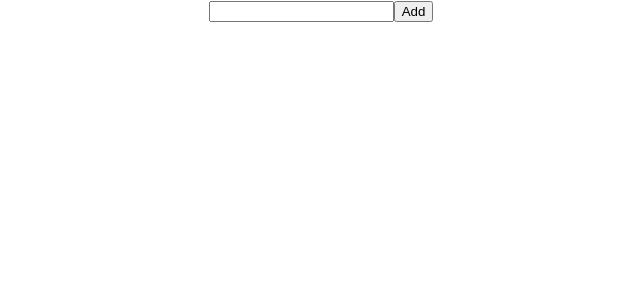
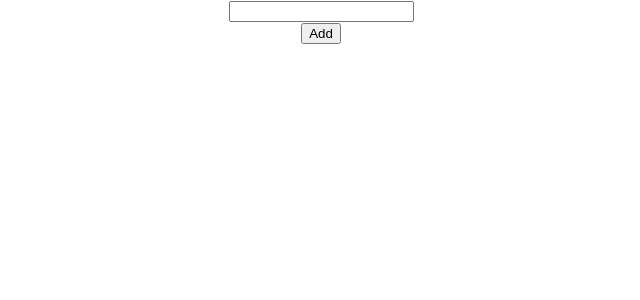
Before and after one commit to BlakeGreeley/MERN-Stack-Assignments, a React (Create React App) app in the folder todolist/: page / in a window 1280 px wide. Shown: the top 300 px of the page, without its empty margins (319-959 px from the left). Built offline with nearby package versions, Linux system fonts and the light colour scheme.

Commit message:
fixing assignment

```diff
--- a/todolist/src/App.js
+++ b/todolist/src/App.js
@@ -3,16 +3,52 @@ import Form from "./components/Form";
 import Display from "./components/Display";
 import './App.css';
 
+
 function App() {
-  const [todoList, setTodoList] = useState([]);
+  const [newTodo, setNewTodo] = useState('');
+  const [todos, setTodos] = useState([]);
+
+  const handleNewTodoSubmit = (event) => {
+    event.preventDefault();
+    // console.log(newTodo);
+    // todos.push(newTodo);
+    setTodos([...todos, newTodo]);
+    setNewTodo("");
+  };
+
+  const handleTodoDelete = (delIdx) => {
+    const filteredTodos = todos.filter((todo, i) => {
+      return i != delIdx;
+    });
+
+    setTodos(filteredTodos);
+  }
 
   return (
-    <div className="App">
-      { }
-      <Form todoList={todoList} setTodoList={setTodoList}/>
-      { }
-      <Display todoList={todoList} setTodoList={setTodoList}/>
-    </div>
+  <div style={{ textAlign: 'center'}}>
+    <form onSubmit={(event) => {
+    handleNewTodoSubmit(event);
+    }}>
+      <input onChange={(event) => {
+        setNewTodo(event.target.value);
+      }} type="text"/>
+      <div>
+        <button>Add</button>
+      </div>
+    </form>
+
+    {
+      todos.map((todo, i) => {
+        return (
+          <div key={i}>
+            <span>{todo}</span>
+            <button onClick={(event) => {
+              handleTodoDelete(i);
+            }}>Delete</button>
+          </div>
+        );
+      })}
+  </div>
   );
 }
 
--- a/todolist/src/components/Display.js
+++ b/todolist/src/components/Display.js
@@ -1,43 +1,43 @@
-import React, { useState } from 'react';
+// import React, { useState } from 'react';
 
-const Display = (props) => {
-    const { todoList, setTodoList } = props;
+// const Display = (props) => {
+//     const { todoList, setTodoList } = props;
 
-    const handleCompleted = (todo) => {
-        todo.markedDelete = !todo.markedDelete;
-        setTodoList([...todoList]);
-    };
+//     const handleCompleted = (todo) => {
+//         todo.markedDelete = !todo.markedDelete;
+//         setTodoList([...todoList]);
+//     };
 
-    const styled = (markedDelete) => {
-        if (markedDelete === true ) {
-            return "completed";
-        }
-        else {
-            return "notCompleted";
-        }
-    };
+//     const styled = (markedDelete) => {
+//         if (markedDelete === true ) {
+//             return "completed";
+//         }
+//         else {
+//             return "notCompleted";
+//         }
+//     };
 
-    const deleteButton = (idFromBelow) => {
-        setTodoList (
-            todoList.filter((todo, index) => {
-                return todo.id !== idFromBelow;
-            })
-        );
-    };
+//     const deleteButton = (idFromBelow) => {
+//         setTodoList (
+//             todoList.filter((todo, index) => {
+//                 return todo.id !== idFromBelow;
+//             })
+//         );
+//     };
 
-    return (
-        <div>
-            {todoList.map((todo, index) => (
-                <div className={styled(todo.markedDelete)} key={todo.id}>
-                    {" "}
-                    <p>{todo.content}</p>
-                    <input type="checkbox" onChange={() => handleCompleted(todo)}/>
+//     return (
+//         <div>
+//             {todoList.map((todo, index) => (
+//                 <div className={styled(todo.markedDelete)} key={todo.id}>
+//                     {" "}
+//                     <p>{todo.content}</p>
+//                     <input type="checkbox" onChange={() => handleCompleted(todo)}/>
 
-                    <button onClick={() => deleteButton(todo.id)}>Delete</button>{""}
-                </div>
-            ))}
-        </div>
-    );
-};
+//                     <button onClick={() => deleteButton(todo.id)}>Delete</button>{""}
+//                 </div>
+//             ))}
+//         </div>
+//     );
+// };
 
-export default Display;
+// export default Display;
--- a/todolist/src/components/Form.js
+++ b/todolist/src/components/Form.js
@@ -1,36 +1,36 @@
-import React, { useState } from 'react';
+// import React, { useState } from 'react';
 
-const Form = (props) => {
-    const [todoText, setTodoText] = useState('');
+// const Form = (props) => {
+//     const [todoText, setTodoText] = useState('');
 
-    const {todoList, setTodoList } = props;
+//     const {todoList, setTodoList } = props;
 
-    const submitHandler = (e) => {
-        e.preventDefault();
+//     const submitHandler = (e) => {
+//         e.preventDefault();
 
-        setTodoList([
-            ...todoList,
-            {
-                content: todoText,
-                markedDelete: false,
-                id: Math.floor(Math.random() * 100000000).toString(),
-            },
-        ]);
-        setTodoList("");
-    };
+//         setTodoList([
+//             ...todoList,
+//             {
+//                 content: todoText,
+//                 markedDelete: false,
+//                 id: Math.floor(Math.random() * 100000000).toString(),
+//             },
+//         ]);
+//         setTodoList("");
+//     };
 
-    return (
-        <div>
-            <form onSubmit={submitHandler}>
-                <input
-                    value={todoText}
-                    onChange={(e) => setTodoText(e.target.value)}
-                    type="text"
-                />
-                <button>Add</button>
-            </form>
-        </div>
-    );
-};
+//     return (
+//         <div>
+//             <form onSubmit={submitHandler}>
+//                 <input
+//                     value={todoText}
+//                     onChange={(e) => setTodoText(e.target.value)}
+//                     type="text"
+//                 />
+//                 <button>Add</button>
+//             </form>
+//         </div>
+//     );
+// };
 
-export default Form;
+// export default Form;
--- a/todolist/src/index.js
+++ b/todolist/src/index.js
@@ -2,7 +2,7 @@ import React from 'react';
 import ReactDOM from 'react-dom/client';
 import './index.css';
 import App from './App';
-import reportWebVitals from './reportWebVitals';
+// import reportWebVitals from './reportWebVitals';
 
 const root = ReactDOM.createRoot(document.getElementById('root'));
 root.render(
@@ -14,4 +14,4 @@ root.render(
 // If you want to start measuring performance in your app, pass a function
 // to log results (for example: reportWebVitals(console.log))
 // or send to an analytics endpoint. Learn more: https://bit.ly/CRA-vitals
-reportWebVitals();
+// reportWebVitals();
```
